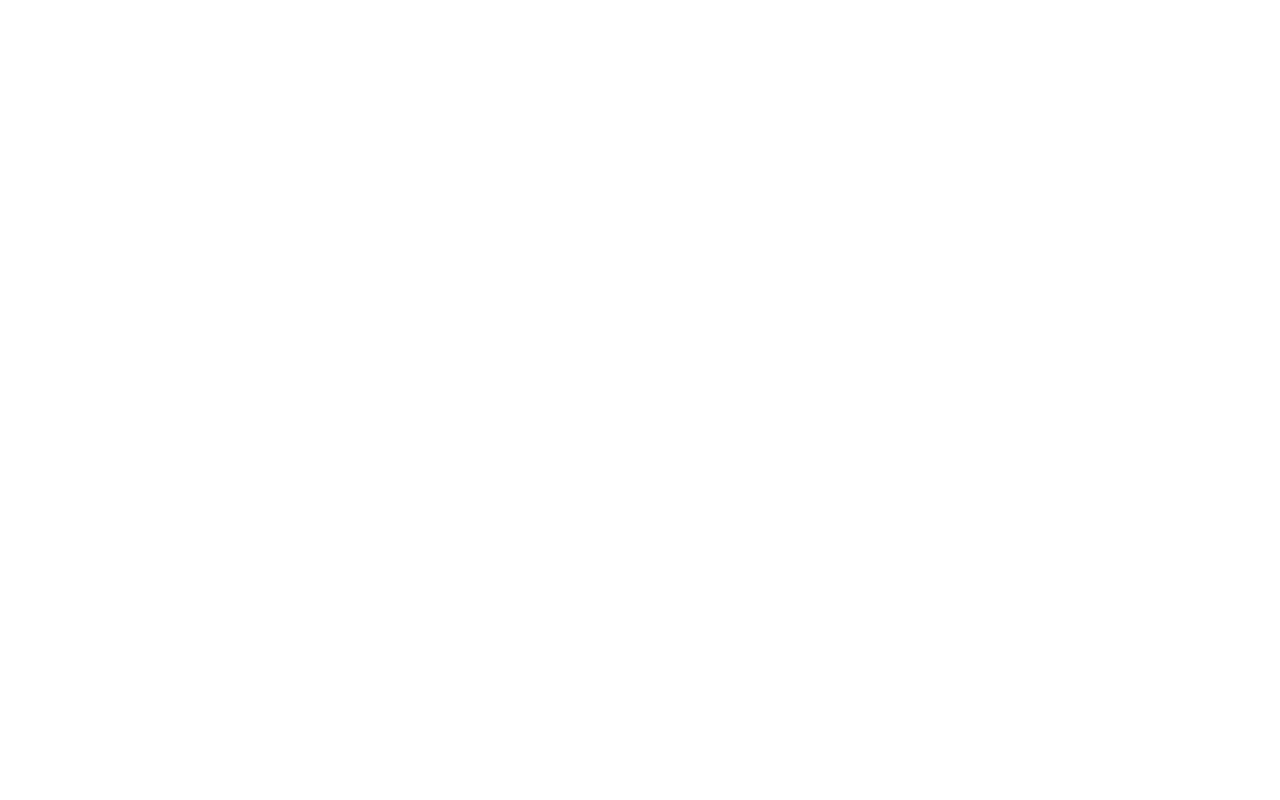
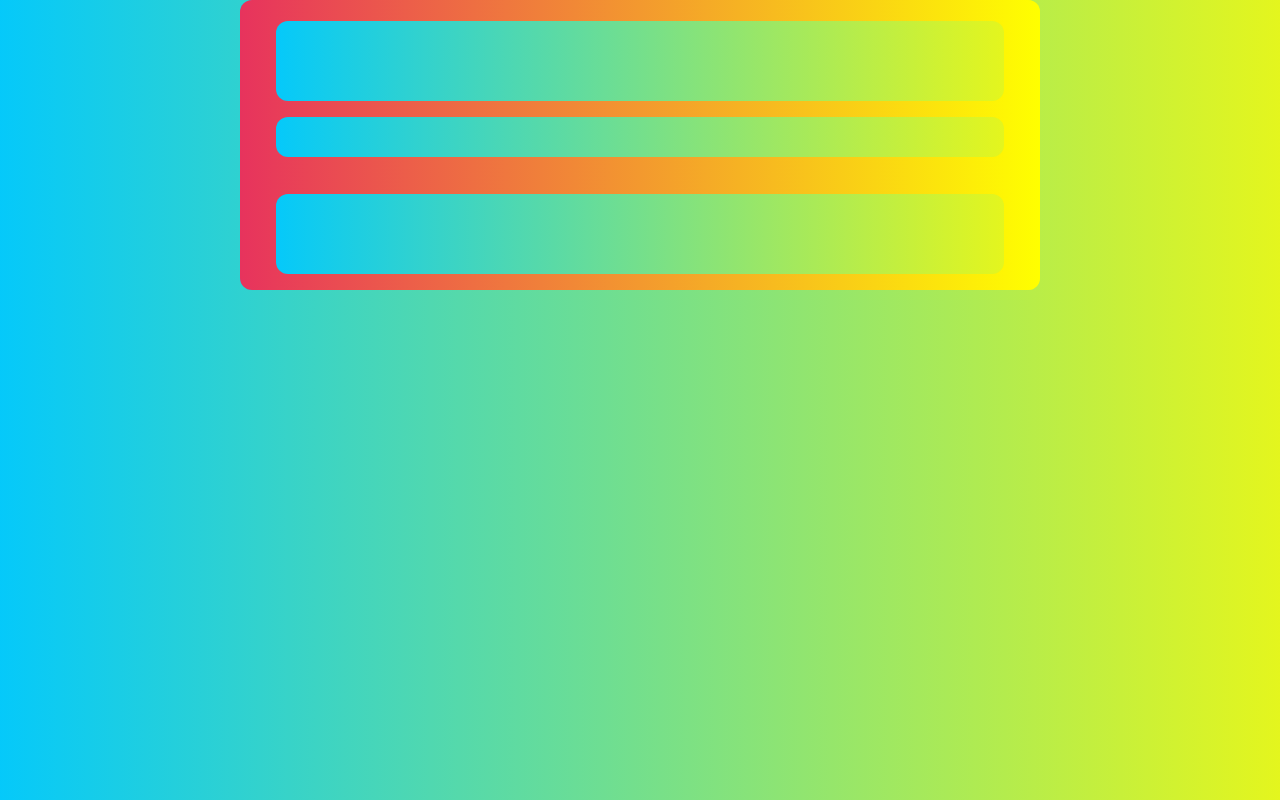
Before and after one commit to MartinaMerey/csoportmunka, a plain HTML site: page martina.html in a window 1280 px wide. Drawn offline with Linux system fonts and the light colour scheme.

Commit message:
css fejlesztes 2

```diff
--- a/martina.html
+++ b/martina.html
@@ -4,9 +4,16 @@
     <meta charset="UTF-8">
     <meta name="viewport" content="width=device-width, initial-scale=1.0">
     <title>Martina aloldal</title>
-    <meta name="description"
+    <meta name="description" content="Kedvenc">
+    <link rel="stylesheet" href="style.css">
 </head>
 <body>
+    <div class="divgrid">
+        <header></header>
+        <nav></nav>
+        <section></section>
+        <footer></footer>
+    </div>
 
 </body>
 </html>
--- a/style.css
+++ b/style.css
@@ -5,12 +5,15 @@
     /*alapértelmezett, conten box*/
     box-sizing: border-box;
     /*tartalom+padding+margin+border=x szélessége px)*/
-    font-family:'Trebuchet MS', 'Lucida Sans Unicode', 'Lucida Grande', 'Lucida Sans', Arial, sans-serif;
-    color: aliceblue;
+    font-family: "Outfit", sans-serif;
+    font-optical-sizing: auto;
+    font-weight: 100;
+    font-style: normal;
+    color: black;
     border-radius: 12px;
+    background: linear-gradient(90deg, hsla(192, 96%, 50%, 1) 0%, hsla(65, 92%, 54%, 1) 100%);
+}
 
-
-}
 
 body {
     max-width: 800px;
@@ -18,7 +21,7 @@ body {
 }
 
 .divgrid {
-    background-image: linear-gradient(to right, red , yellow);
+    background-image: linear-gradient(to right, rgb(231, 51, 93) , yellow);
     padding: 1rem;
     display: grid;
     grid-template-columns: repeat(1, 1fr);
```
Also changed, not shown: hirad.html (+5 -1 lines), index.html (+3 -0 lines).
